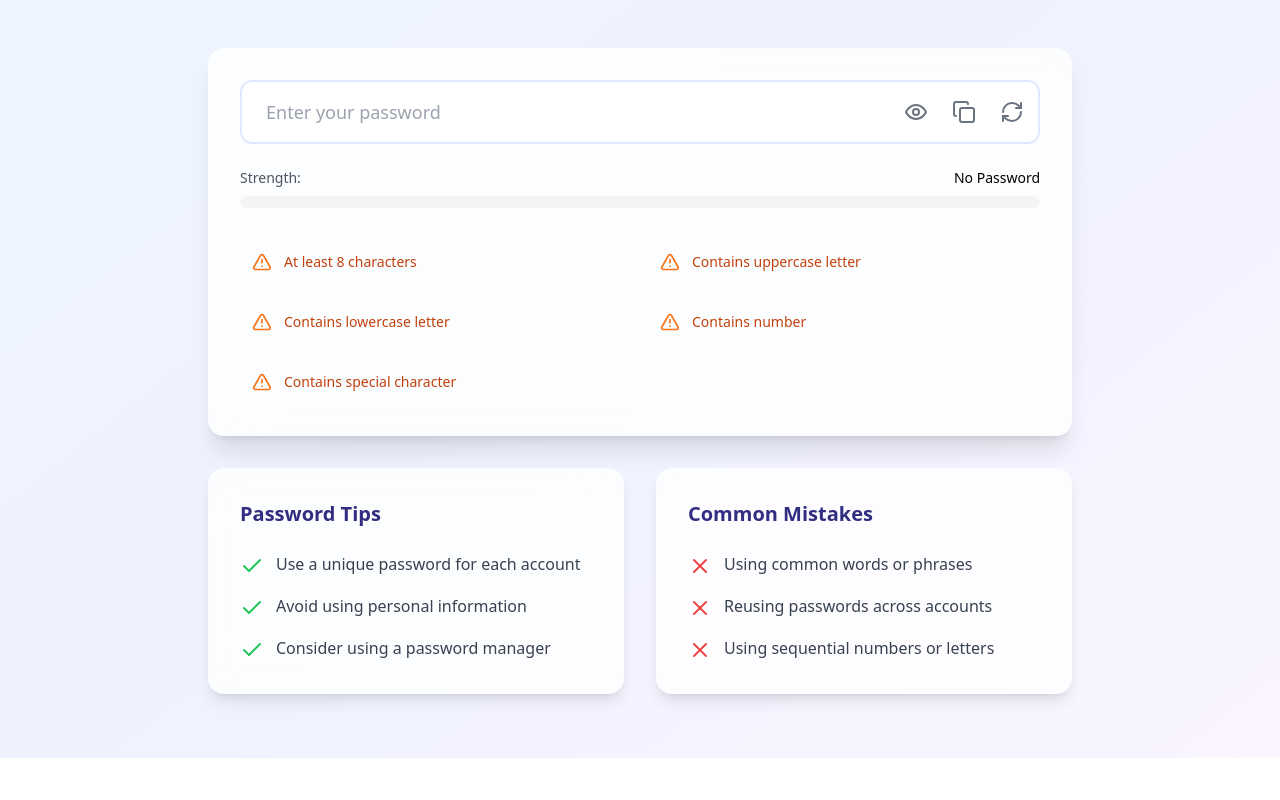
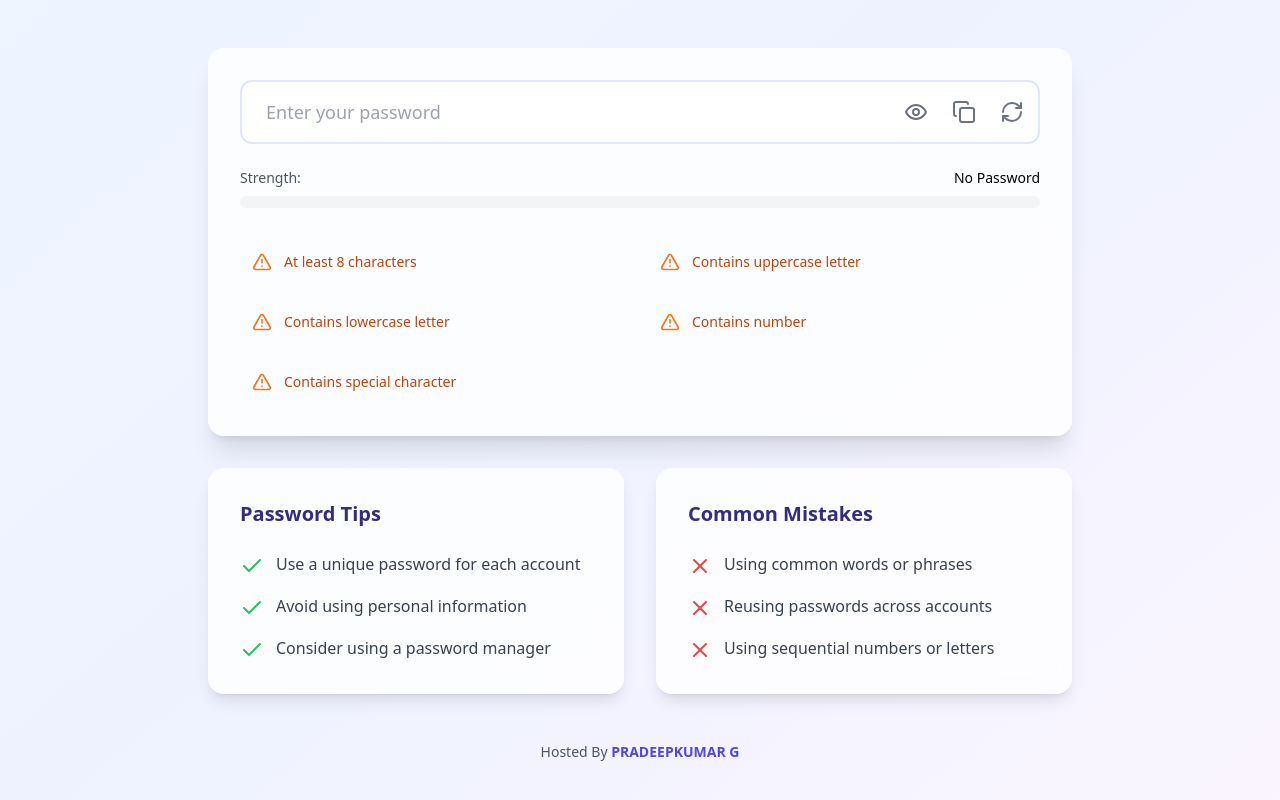
Before and after one commit to developerhunt/password-checker, a React (Vite) app: page / in a window 1280 px wide. Shown: the part 260-1060 px from the top of the page. Before the commit the page ends 1018 px from the top, so only its background shows below. Built offline with nearby package versions, Linux system fonts and the light colour scheme.

Commit message:
Update App.tsx

```diff
--- a/src/App.tsx
+++ b/src/App.tsx
@@ -218,6 +218,11 @@ function App() {
             </ul>
           </div>
         </div>
+
+        {/* Footer with hosted by credit */}
+        <div className="text-center mt-12 text-gray-600">
+          <p className="text-sm font-medium">Hosted By <span className="text-indigo-600 font-semibold">PRADEEPKUMAR G</span></p>
+        </div>
       </div>
     </div>
   );
```
